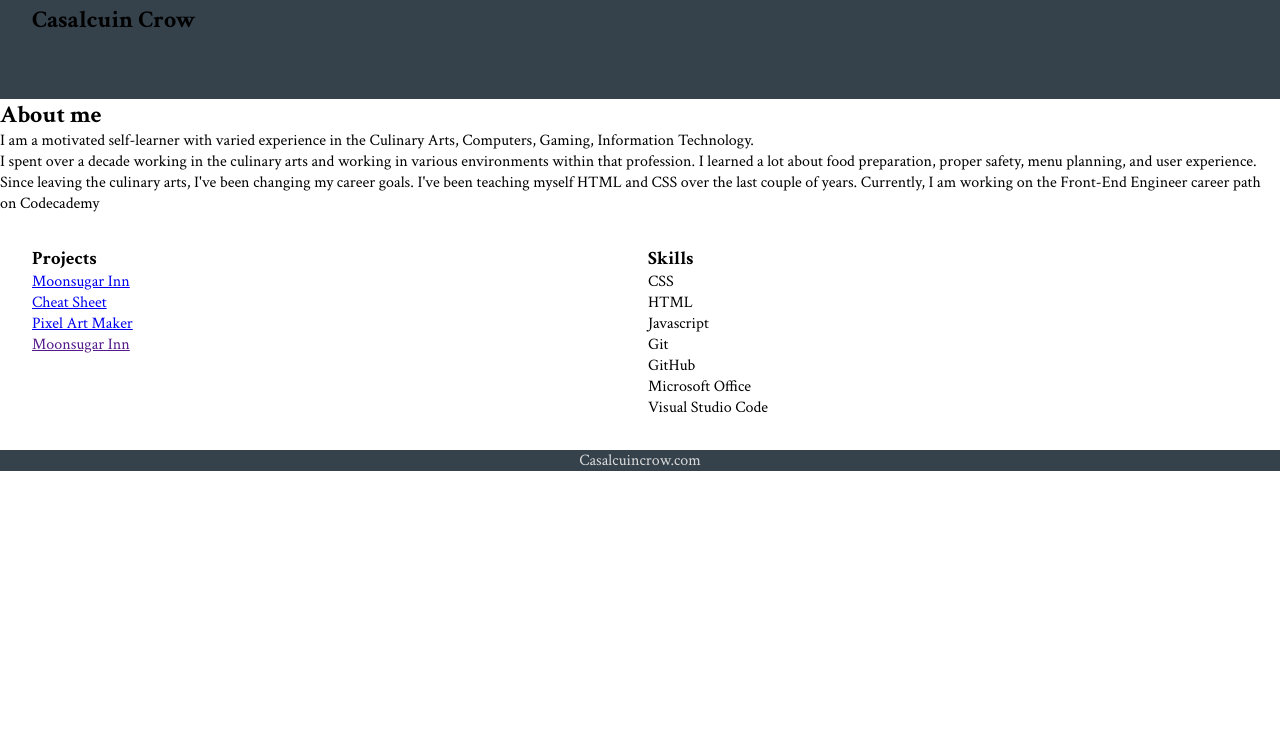
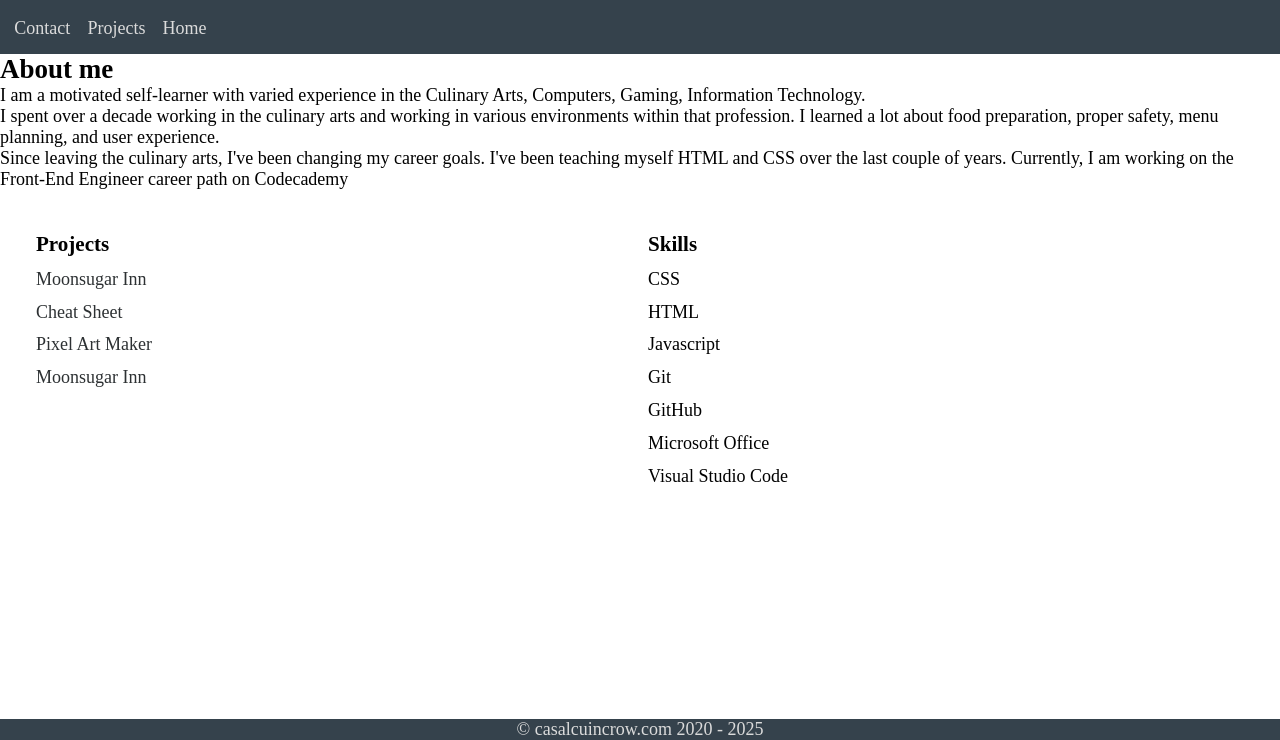
Before and after one commit to alcuincrow/portfolio, a website: page index.html in a window 1280 px wide. Shown: the part 60-800 px from the top of the page. Drawn offline with nearby package versions, Linux system fonts and the light colour scheme.

Commit message:
updated layout, added project page

```diff
--- a/index.html
+++ b/index.html
@@ -5,7 +5,7 @@
 <head>
     <meta charset="utf-8">
     <meta http-equiv="X-UA-Compatible" content="IE=edge">
-    <title></title>
+    <title>Casalcuin Crow</title>
     <meta name="description" content="Portfolio">
     <meta name="viewport" content="width=device-width, initial-scale=1">
     <link rel="stylesheet" href="styles.css">
@@ -17,12 +17,17 @@
 </head>
 
 <body>
-    <header>
-        <title>Casalcuin Crow</title>
-    </header>
+
     <main class="wrapper">
         <section class="hero">
             <h1>Casalcuin Crow</h1>
+            <nav class="navBar" aria-label="nav">
+                <ul>
+                    <li><a href="contact.html" aria-label="contact page">Contact</a></li>
+                    <li><a href="projects" aria-label="projects page">Projects</a></li>
+                    <li><a href="index.html" aria-label="home page">Home</a></li>
+                </ul>
+            </nav>
         </section>
         <section id="summary">
             <h2 class="crimson-text-bold">About me</h2>
@@ -87,7 +92,7 @@
     </main>
 
     <footer>
-        Casalcuincrow.com
+        © casalcuincrow.com 2020 - 2025
     </footer>
     <script src="main.js" async defer></script>
 </body>
--- a/styles.css
+++ b/styles.css
@@ -11,26 +11,28 @@ html, body {
     scroll-behavior: smooth;
     width: 100vw;
     height: 100vh;
-    font-family: "Crimson Text", serif;
-    font-weight: 400;
-    font-size: normal;
+    font-family: var(--crimson-text-regular)
+}
 
+body {
+    display: grid;
+    font-size: 18px;
 }
 
 /* Fonts */
-.crimson-text-regular {
+--crimson-text-regular {
     font-family: "Crimson Text", serif;
     font-weight: 400;
     font-style: normal;
   }
 
-  .crimson-text-bold {
+  --crimson-text-bold {
     font-family: "Crimson Text", serif;
     font-weight: 700;
     font-style: normal;
   }
 
-  .crimson-text-regular-italic {
+--crimson-text-regular-italic {
     font-family: "Crimson Text", serif;
     font-weight: 400;
     font-style: italic;
@@ -57,9 +59,33 @@ html, body {
 .hero {
     display: grid;
     grid-template-columns: repeat(auto-fit, minmax(240px, 1fr));
-    padding: 4em 2rem;
-    align-items: center;
+    padding: 0.9rem 0.5rem;
+    align-items: end;
     background-color: var(--darkerGrey);
+}
+
+.hero h1 {
+    margin-bottom: 2em;
+    grid-area: 1 / 3 ;
+}
+
+.navBar {
+    grid-area: 1 / 3;
+
+}
+
+.navBar ul li {
+    display: inline-block;
+    padding: 0% .5%;
+}
+
+.navBar a {
+    text-decoration: none;
+    color: var(--ash);
+}
+
+.navBar a:hover {
+    color: var(--lightBlue);
 }
 
 .infoCard {
@@ -78,7 +104,18 @@ html, body {
 .infoCard ul li {
     border-radius: .5rem;
     list-style: none;
+    padding: 1% 0%;
 
+}
+
+.infoCard a {
+    text-decoration: none;
+    color: var(--greyBlack)
+}
+
+.infoCard a:hover {
+    color: var(--lightBlue);
+    transform: scale(1.5);
 }
 
 .flexContainer {
@@ -151,5 +188,6 @@ footer {
     background-color: var(--darkerGrey);
     color: var(--ash);
     text-align: center;
+    font-size: 18px;
 
 }
```
Also changed, not shown: contact.html (+13 -3 lines), projects.html (added, +22 -0 lines).
